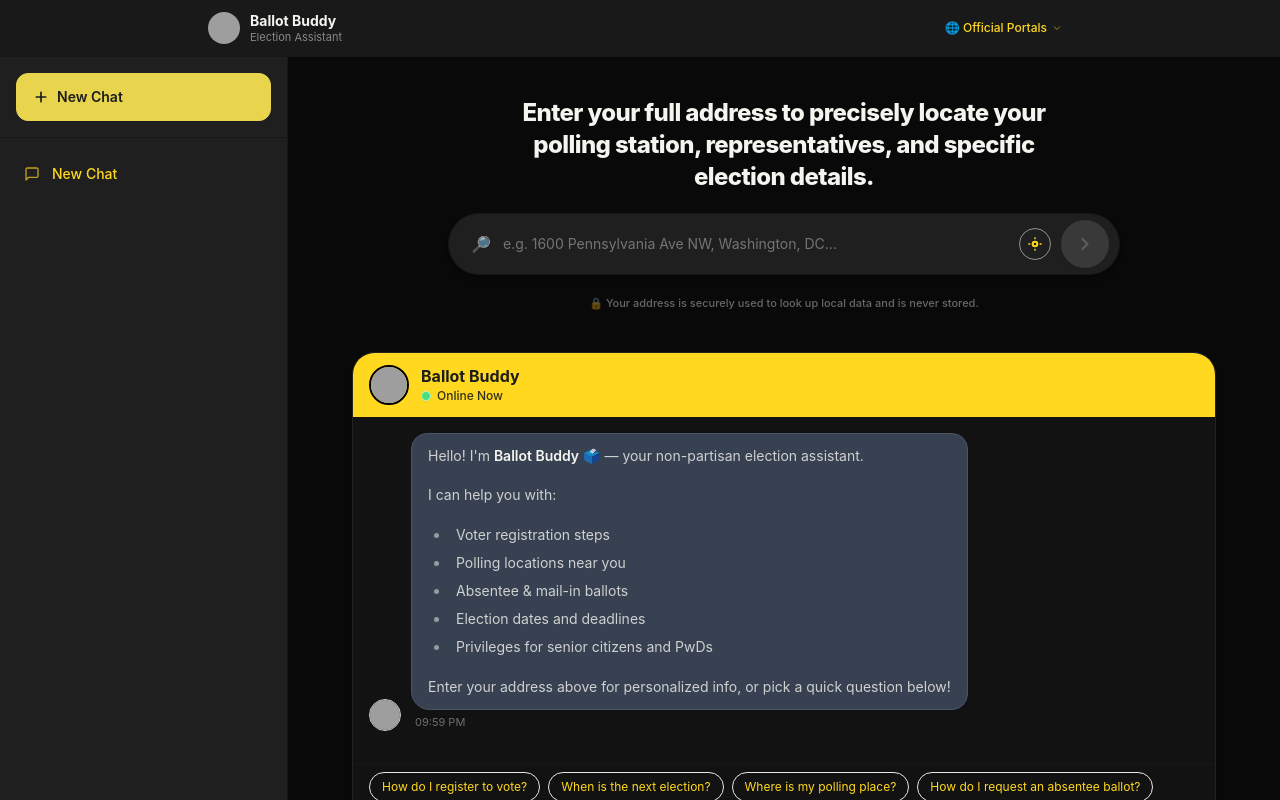
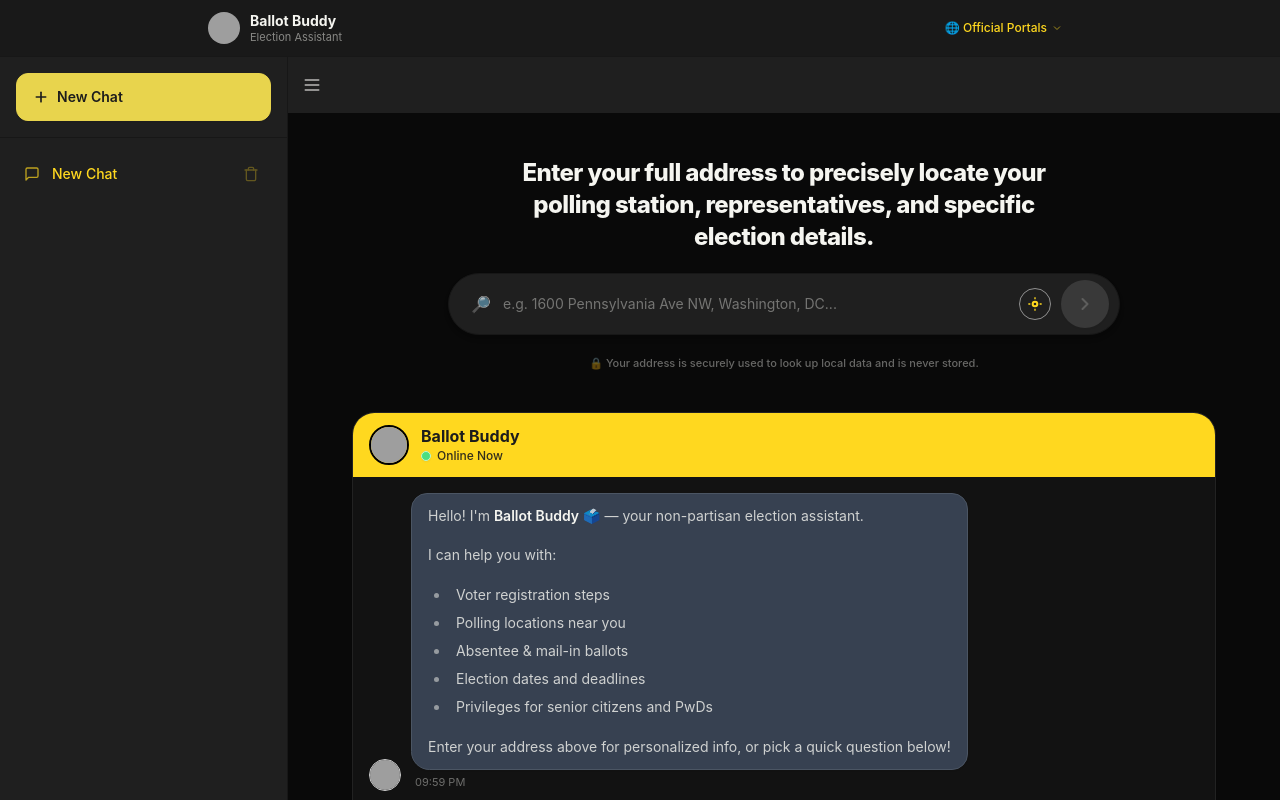
Before and after one commit to Shaurja2005/Election-Buddy, a Next.js app: page /chat in a window 1280 px wide. Shown: the top 800 px of the page. Built offline with nearby package versions, Linux system fonts and the light colour scheme; grey boxes are pictures that could not be loaded.

Commit message:
changed the side bar animation

```diff
--- a/src/app/chat/page.tsx
+++ b/src/app/chat/page.tsx
@@ -22,6 +22,13 @@ export default function ChatApp() {
 
   const [isSidebarOpen, setIsSidebarOpen] = useState(false);
   const [draftAddress, setDraftAddress] = useState("");
+
+  useEffect(() => {
+    // on desktop, we want it open initially
+    if (typeof window !== "undefined" && window.innerWidth >= 768) {
+      setIsSidebarOpen(true);
+    }
+  }, []);
 
   // Sync draft address when switching sessions
   useEffect(() => {
@@ -58,7 +65,7 @@ export default function ChatApp() {
   }
 
   return (
-    <div className="flex-1 flex h-[calc(100vh-3.5rem)] overflow-hidden">
+    <div className="flex-1 flex h-[calc(100vh-3.5rem)] overflow-hidden relative">
       <Sidebar
         sessions={sessions}
         activeSessionId={activeSessionId}
@@ -70,16 +77,16 @@ export default function ChatApp() {
       />
 
       <main className="flex-1 flex flex-col h-full overflow-hidden bg-background relative">
-        {/* Mobile Sidebar Toggle & Header */}
-        <div className="md:hidden flex items-center px-4 py-3 border-b border-base-200 bg-base-100/80 backdrop-blur z-10">
+        <div className="flex items-center px-4 py-3 bg-base-100 z-10 w-full mb-1">
           <button
-            onClick={() => setIsSidebarOpen(true)}
-            className="btn btn-ghost btn-sm btn-square -ml-2 mr-2"
-            aria-label="Open sidebar"
+            onClick={() => setIsSidebarOpen(!isSidebarOpen)}
+            className="btn btn-ghost btn-sm btn-square -ml-2 mr-2 hover:bg-base-200 transition-all"
+            aria-label="Toggle sidebar"
+            title="Toggle sidebar"
           >
             <svg
               xmlns="http://www.w3.org/2000/svg"
-              className="h-5 w-5"
+              className="h-5 w-5 opacity-70"
               fill="none"
               viewBox="0 0 24 24"
               stroke="currentColor"
@@ -87,9 +94,6 @@ export default function ChatApp() {
               <path strokeLinecap="round" strokeLinejoin="round" strokeWidth={2} d="M4 6h16M4 12h16M4 18h16" />
             </svg>
           </button>
-          <div className="flex-1 truncate font-medium text-sm">
-            {activeSession.title}
-          </div>
         </div>
 
         <div className="flex-1 max-w-4xl w-full mx-auto flex flex-col p-4 gap-4 overflow-hidden">
--- a/src/components/Sidebar.tsx
+++ b/src/components/Sidebar.tsx
@@ -31,9 +31,16 @@ export default function Sidebar({
         />
       )}
 
-      {/* Sidebar container */}
+      {/* Sidebar spacer for desktop pushing */}
       <div
-        className={`fixed inset-y-0 left-0 z-50 w-72 bg-base-100 border-r border-base-200 transform transition-transform duration-300 ease-in-out md:relative md:translate-x-0 flex flex-col ${
+        className={`hidden md:block flex-shrink-0 transition-all duration-300 ease-in-out ${
+          isOpen ? "w-72" : "w-0"
+        }`}
+      />
+
+      {/* Actual sliding sidebar container */}
+      <div
+        className={`fixed md:absolute inset-y-0 left-0 z-40 bg-base-100 border-r border-base-200 transition-transform duration-300 ease-in-out shadow-xl md:shadow-none h-full w-72 flex flex-col ${
           isOpen ? "translate-x-0" : "-translate-x-full"
         }`}
       >
@@ -78,7 +85,11 @@ export default function Sidebar({
               No previous chats
             </div>
           ) : (
-            sessions.map((session) => (
+            sessions.map((session) => {
+              const hasUserMessage = session.messages.some((m) => m.role === "user");
+              const canDelete = hasUserMessage;
+
+              return (
                 <div
                   key={session.id}
                   className={`group flex items-center justify-between p-3 rounded-xl cursor-pointer transition-colors ${
@@ -111,10 +122,16 @@ export default function Sidebar({
                 <button
                   onClick={(e) => {
                     e.stopPropagation();
+                    if (!canDelete) return;
                     onDelete(session.id);
                   }}
-                  className="opacity-0 group-hover:opacity-100 hover:text-error transition-opacity p-1"
-                  aria-label="Delete chat"
+                  disabled={!canDelete}
+                  className={`p-1 transition-opacity ${
+                    canDelete
+                      ? "opacity-0 group-hover:opacity-100 hover:text-error"
+                      : "opacity-30 cursor-not-allowed"
+                  }`}
+                  aria-label={canDelete ? "Delete chat" : "Delete disabled for new chat"}
                 >
                   <svg
                     xmlns="http://www.w3.org/2000/svg"
@@ -131,7 +148,8 @@ export default function Sidebar({
                   </svg>
                 </button>
               </div>
-            ))
+              );
+            })
           )}
         </div>
       </div>
```
Lines whose indentation alone changed are shown as unchanged.
